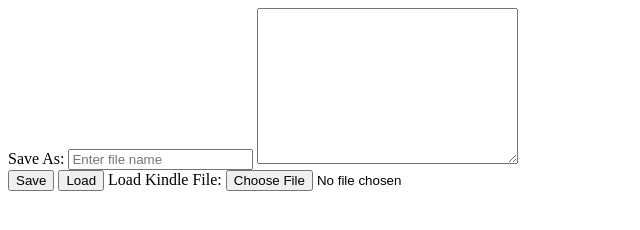
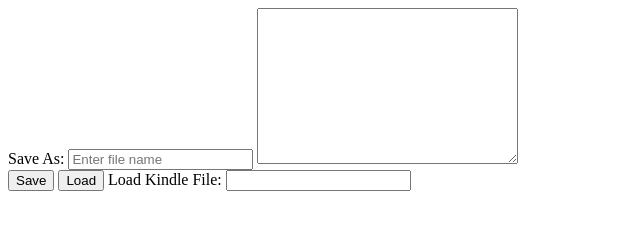
Before and after one commit to Unlim8ted-Studio-Productions/wrighting, a plain HTML site: page index.html in a window 1280 px wide. Shown: the whole page, without its empty margins (0-640 px from the left). Drawn offline with Linux system fonts and the light colour scheme.

Commit message:
Update index.html

```diff
--- a/index.html
+++ b/index.html
@@ -16,7 +16,7 @@
 <button onclick="loadText()">Load</button>
 
 <label for="kindleFile">Load Kindle File:</label>
-<input type="file" id="kindleFile" accept="text/plain">
+<input type="text" id="kindleFile" accept="text/plain">
 
 <script>
     // Function to set a cookie with the given name and value
```
